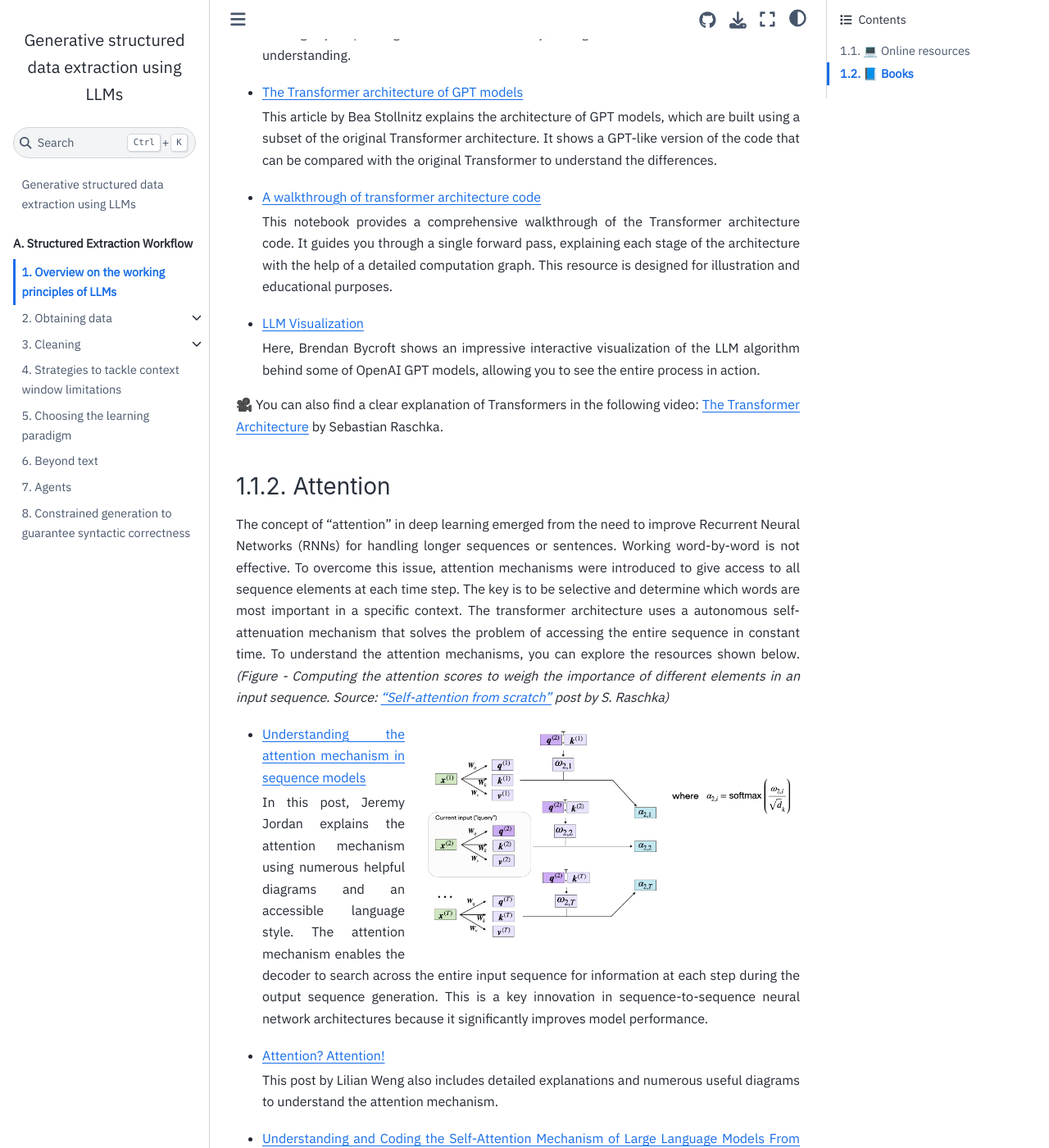
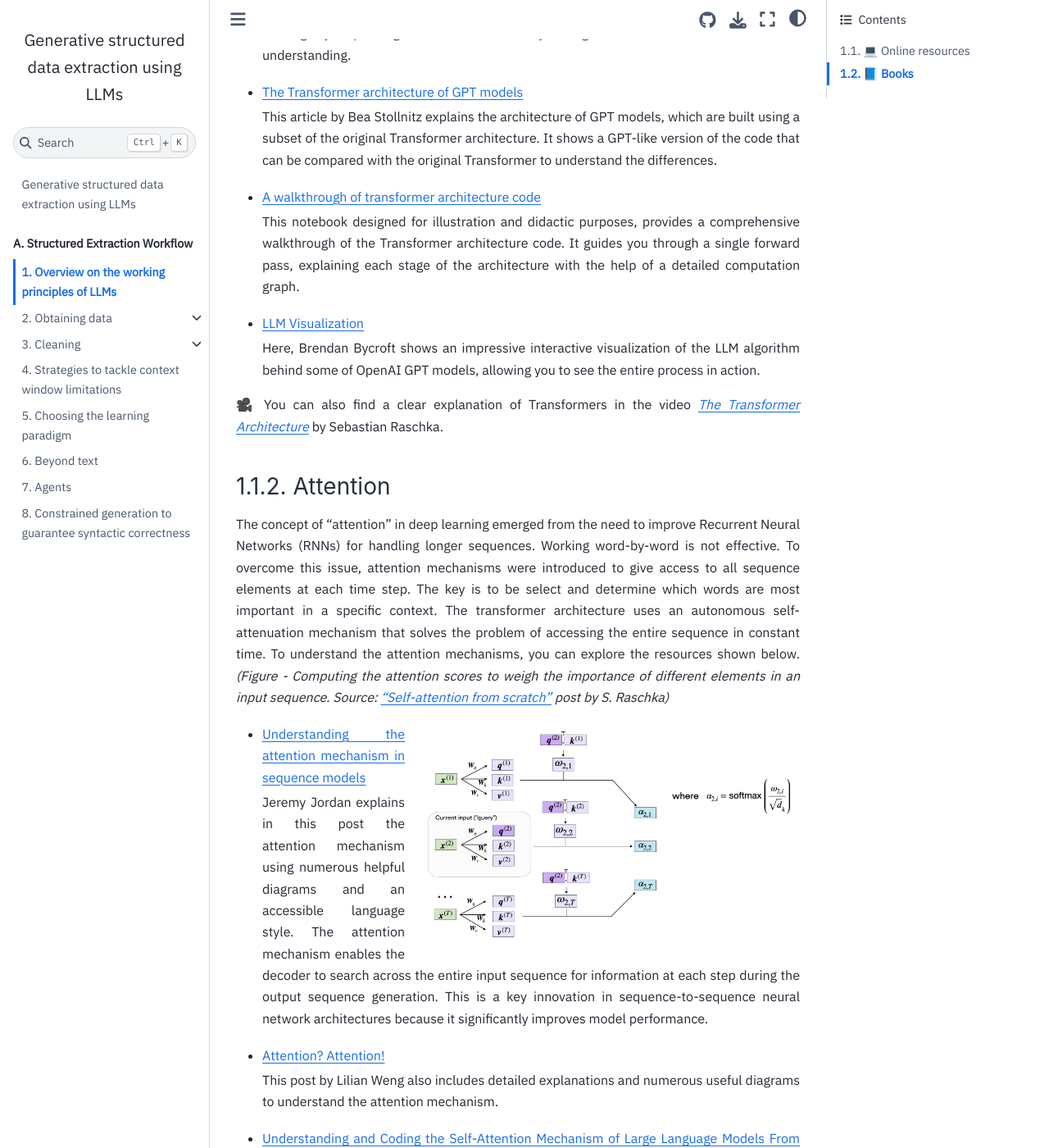
Before and after one commit to lamalab-org/matextract-book, a Jupyter Book: the page built from content/background/resources_LLMs.md, in a window 1280 px wide and 1400 px high, scrolled down 1186 px. Shown: the whole window at 82% size. Built offline with Jupyter Book 1.0.4 settings and Sphinx 7.4.7 and the Sphinx Book theme 1.1.4, drawn with Linux system fonts in a browser that asks for light colours; some of the changed text lies outside the part shown.

````diff
--- a/content/background/resources_LLMs.md
+++ b/content/background/resources_LLMs.md
@@ -13,15 +13,9 @@ Transformers have become the leading architecture for solving natural language p
 :align: right
 ```
 
-<!-- ```{figure} ./transformer.png
-
-The Transformer, model architecture. Source: [{cite}`vaswani2023attention`](https://arxiv.org/abs/1706.03762)
-
-``` -->
-
 * [The Annotated Transformer](https://nlp.seas.harvard.edu/annotated-transformer)
 
-    This post presents an annotated version of the paper *"Attention is All You Need"* from Harvard University in the form of a line-by-line implementation. It reorders and deletes some sections from the original paper and adds comments throughout. Thus, it explains the model architecture (Transformer), model training, and a real-world example. This document is a notebook that allows a completely usable implementation.
+    This post from Harvard University presents an annotated version of the paper *"Attention is All You Need"* in the form of a line-by-line implementation. It reorders and deletes some sections from the original paper and adds comments throughout. Thus, it explains the model architecture (Transformer), model training, and a real-world example. This document is a notebook that allows a completely usable implementation.
 
 * [Understanding the Transformer architecture for neural networks](https://www.jeremyjordan.me/transformer-architecture)
 
@@ -37,19 +31,17 @@ The Transformer, model architecture. Source: [{cite}`vaswani2023attention`](http
 
 * [A walkthrough of transformer architecture code](https://github.com/markriedl/transformer-walkthrough)
 
-    This notebook provides a comprehensive walkthrough of the Transformer architecture code. It guides you through a single forward pass, explaining each stage of the architecture with the help of a detailed computation graph. This resource is designed for illustration and educational purposes.
+    This notebook designed for illustration and didactic purposes, provides a comprehensive walkthrough of the Transformer architecture code. It guides you through a single forward pass, explaining each stage of the architecture with the help of a detailed computation graph.
 
 * [LLM Visualization](https://bbycroft.net/llm)
 
     Here, Brendan Bycroft shows an impressive interactive visualization of the LLM algorithm behind some of OpenAI GPT models, allowing you to see the entire process in action.
 
-🎥 You can also find a clear explanation of Transformers in the following video: [The Transformer Architecture](https://www.youtube.com/watch?v=tstbZXNCfLY) by Sebastian Raschka.
+🎥 You can also find a clear explanation of Transformers in the video *[The Transformer Architecture](https://www.youtube.com/watch?v=tstbZXNCfLY)* by Sebastian Raschka.
 
 ### Attention
 
-The concept of "attention” in deep learning emerged from the need to improve Recurrent Neural Networks (RNNs) for handling longer sequences or sentences. Working word-by-word is not effective. To overcome this issue, attention mechanisms were introduced to give access to all sequence elements at each time step. The key is to be selective and determine which words are most important in a specific context. The transformer architecture uses a autonomous self-attenuation mechanism that solves the problem of accessing the entire sequence in constant time. To understand the attention mechanisms, you can explore the resources shown below. *(Figure - Computing the attention scores to weigh the importance of different elements in an input sequence. Source: ["Self-attention from scratch"](https://sebastianraschka.com/blog/2023/self-attention-from-scratch.html) post by S. Raschka)*
-
-<!-- The attention mechanism is what makes the Transformer architecture unique and distinct from recurrent approaches to language modeling.-->
+The concept of "attention" in deep learning emerged from the need to improve Recurrent Neural Networks (RNNs) for handling longer sequences. Working word-by-word is not effective. To overcome this issue, attention mechanisms were introduced to give access to all sequence elements at each time step. The key is to be select and determine which words are most important in a specific context. The transformer architecture uses an autonomous self-attenuation mechanism that solves the problem of accessing the entire sequence in constant time. To understand the attention mechanisms, you can explore the resources shown below. *(Figure - Computing the attention scores to weigh the importance of different elements in an input sequence. Source: ["Self-attention from scratch"](https://sebastianraschka.com/blog/2023/self-attention-from-scratch.html) post by S. Raschka)*
 
 ```{figure} ./attention-scores.png
 :width: 450px
@@ -58,7 +50,7 @@ The concept of "attention” in deep learning emerged from the need to improve R
 
 * [Understanding the attention mechanism in sequence models](https://www.jeremyjordan.me/attention)
 
-    In this post, Jeremy Jordan explains the attention mechanism using numerous helpful diagrams and an accessible language style. The attention mechanism enables the decoder to search across the entire input sequence for information at each step during the output sequence generation. This is a key innovation in sequence-to-sequence neural network architectures because it significantly improves model performance.
+    Jeremy Jordan explains in this post the attention mechanism using numerous helpful diagrams and an accessible language style. The attention mechanism enables the decoder to search across the entire input sequence for information at each step during the output sequence generation. This is a key innovation in sequence-to-sequence neural network architectures because it significantly improves model performance.
 
 * [Attention? Attention!](https://lilianweng.github.io/posts/2018-06-24-attention)
 
@@ -66,7 +58,7 @@ The concept of "attention” in deep learning emerged from the need to improve R
 
 * [Understanding and Coding the Self-Attention Mechanism of Large Language Models From Scratch](https://sebastianraschka.com/blog/2023/self-attention-from-scratch.html)
 
-    In this post, Sebastian Raschka explains how self-attention works from scratch by coding it step-by-step.
+    Here Sebastian Raschka explains how self-attention works from scratch by coding it step-by-step.
 
 🎥 You can also find valuable information about the attention mechanism in the following videos:
 
````
Also changed, not shown: other parts of content/background/resources_LLMs.md (+6 -2 lines).
